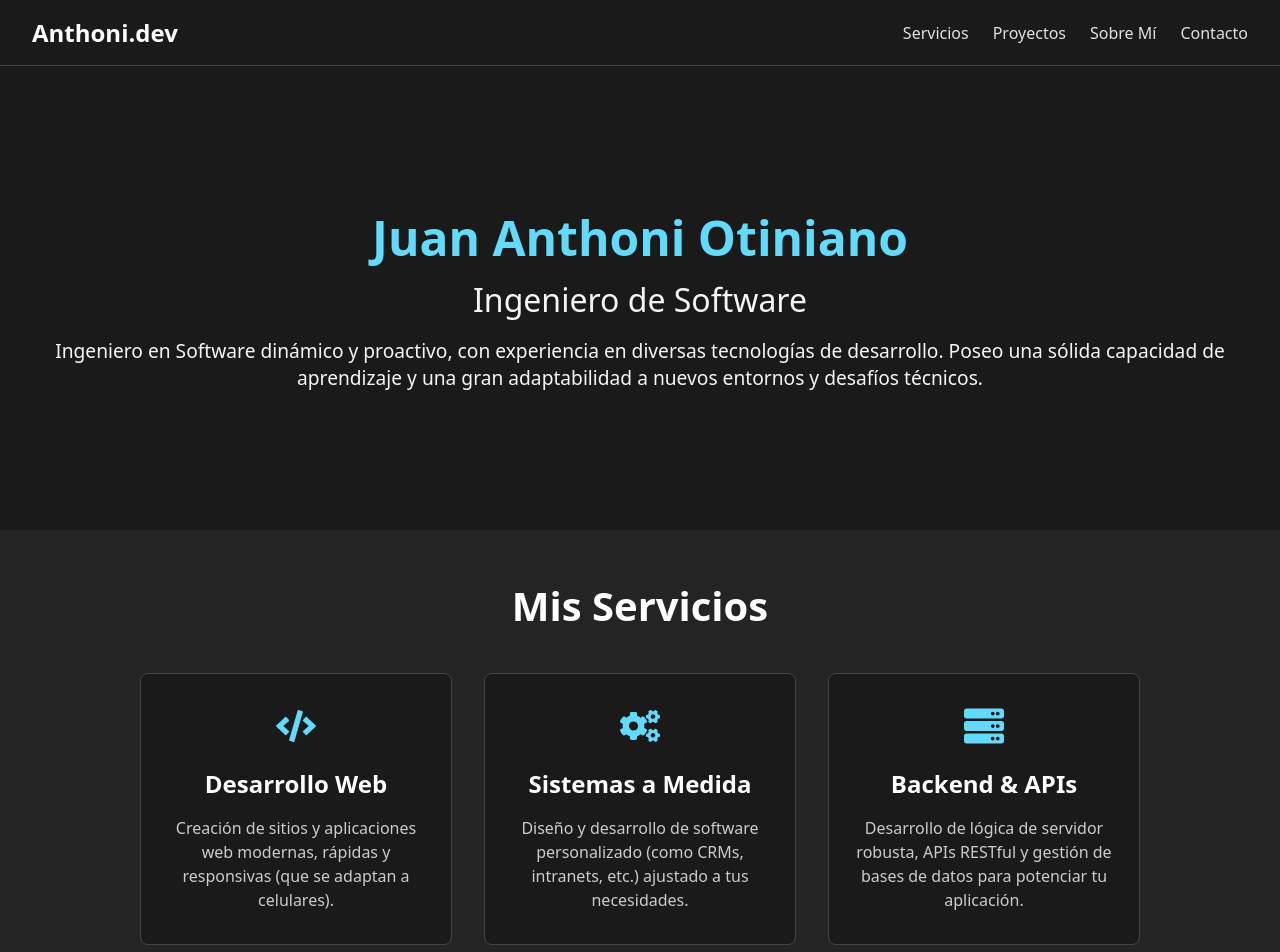
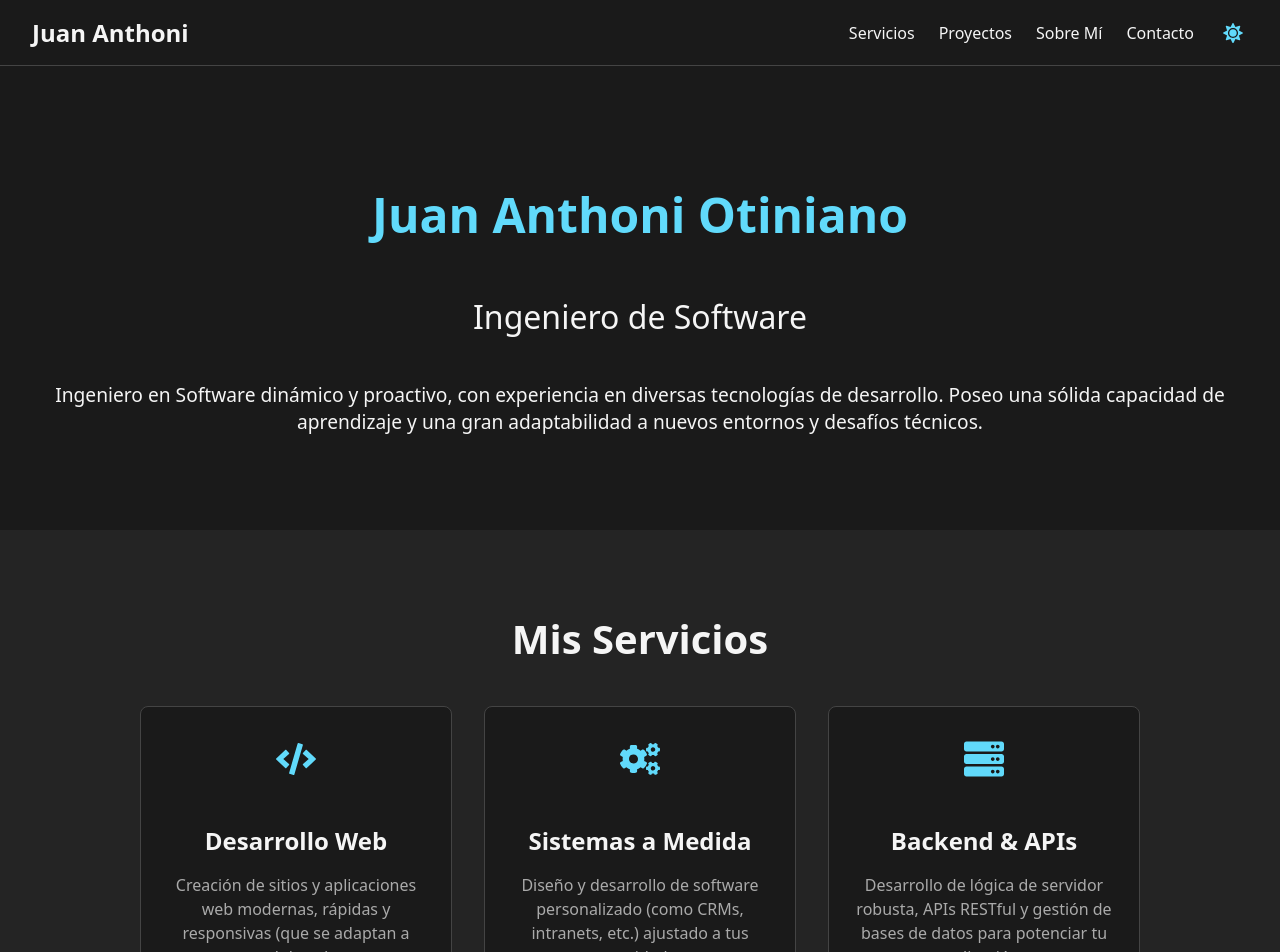
Before and after one commit to toni02022006/My_web_1.1.0, a React (Vite) app: page / in a window 1280 px wide. Shown: the top 952 px of the page. Built offline with nearby package versions, Linux system fonts and the light colour scheme.

Commit message:
tema oscuro y claro

```diff
--- a/src/components/AboutMe.module.css
+++ b/src/components/AboutMe.module.css
@@ -2,7 +2,7 @@
 
 .container {
   padding: 3rem 2rem;
-  background-color: #1a1a1a; /* Un fondo oscuro para seccionar */
+  background-color: var(--nav-bg);/* Un fondo oscuro para seccionar */
   margin-top: 2rem;
 }
 
@@ -10,7 +10,7 @@
   font-size: 2.5rem;
   text-align: center;
   margin-bottom: 2rem;
-  color: white;
+  color: var(--text-color);
 }
 
 .content {
--- a/src/components/Navbar.jsx
+++ b/src/components/Navbar.jsx
@@ -1,11 +1,26 @@
 // src/components/Navbar.jsx
-import React from 'react';
-import styles from './Navbar.module.css'; // Importamos los estilos que crearemos
+import React, { useState, useEffect } from 'react';
+import styles from './Navbar.module.css';
+// Importamos íconos de Sol y Luna
+import { FaSun, FaMoon } from 'react-icons/fa';
 
 function Navbar() {
+  // Estado para guardar el tema ('dark' o 'light')
+  const [theme, setTheme] = useState('dark');
+
+  // Al cargar la página, revisamos si ya había un tema guardado o aplicamos el oscuro
+  useEffect(() => {
+    document.documentElement.setAttribute('data-theme', theme);
+  }, [theme]);
+
+  const toggleTheme = () => {
+    setTheme((curr) => (curr === 'light' ? 'dark' : 'light'));
+  };
+
   return (
+    // Usamos un estilo en línea para el background dinámico, o actualizaremos el CSS después
     <nav className={styles.navbar}>
-      <a href="/" className={styles.title}>Anthoni.dev</a>
+      <a href="/" className={styles.title}>Juan Anthoni</a>
 
       <div className={styles.menu}>
         <ul className={styles.menuItems}>
@@ -13,6 +28,13 @@ function Navbar() {
           <li><a href="#proyectos">Proyectos</a></li>
           <li><a href="#sobre-mi">Sobre Mí</a></li>
           <li><a href="#contacto">Contacto</a></li>
+
+          {/* BOTÓN DE CAMBIO DE TEMA */}
+          <li>
+            <button onClick={toggleTheme} className={styles.themeBtn}>
+              {theme === 'dark' ? <FaSun size={20} /> : <FaMoon size={20} />}
+            </button>
+          </li>
         </ul>
       </div>
     </nav>
--- a/src/components/Navbar.module.css
+++ b/src/components/Navbar.module.css
@@ -1,34 +1,59 @@
 /* src/components/Navbar.module.css */
 .navbar {
   display: flex;
-  justify-content: space-between; /* Pone el título a la izq y links a la der */
+  justify-content: space-between;
   align-items: center;
-  padding: 1rem 2rem; /* 1rem (16px) arriba/abajo, 2rem (32px) izq/der */
-  background-color: #1a1a1a; /* Un poco más oscuro que el fondo */
-  border-bottom: 1px solid #444;
+  padding: 1rem 2rem;
+  /* USAMOS VARIABLE */
+  background-color: var(--nav-bg);
+  border-bottom: 1px solid var(--border-color);
 
-  position: sticky; /* IMPORTANTE: Fija el navbar arriba */
+  position: sticky;
   top: 0;
-  width: calc(100% - 4rem); /* 100% del ancho MENOS el padding (2rem + 2rem) */
+  width: calc(100% - 4rem);
   z-index: 1000;
+  transition: background-color 0.3s;
 }
 
 .title {
   font-size: 1.5rem;
   font-weight: bold;
-  color: white;
+  /* USAMOS VARIABLE */
+  color: var(--text-color);
 }
 
 .menuItems {
-  list-style: none; /* Quita los puntitos de la lista */
   display: flex;
-  gap: 1.5rem; /* Espacio entre cada link */
+  gap: 1.5rem;
+  align-items: center; /* Para alinear el botón */
+  padding: 0;
+  margin: 0;
 }
 
 .menuItems a {
   font-size: 1rem;
+  color: var(--text-color); /* USAMOS VARIABLE */
+  transition: color 0.3s;
 }
 
 .menuItems a:hover {
-  color: #61DAFB; /* El azul de React al pasar el mouse */
+  color: var(--accent-color);
 }
+
+/* Estilo del botón de Sol/Luna */
+.themeBtn {
+  background: none;
+  border: none;
+  cursor: pointer;
+  color: var(--accent-color);
+  display: flex;
+  align-items: center;
+  padding: 5px;
+  border-radius: 50%;
+  transition: transform 0.2s;
+}
+
+.themeBtn:hover {
+  transform: scale(1.2); /* Crece un poquito al pasar el mouse */
+  background-color: rgba(128, 128, 128, 0.1);
+}
--- a/src/components/ProjectCard.module.css
+++ b/src/components/ProjectCard.module.css
@@ -1,7 +1,7 @@
 /* src/components/ProjectCard.module.css */
 .card {
-  background-color: #1a1a1a;
-  border: 1px solid #444;
+  background-color: var(--card-bg);
+  border: 1px solid var(--border-color);
   border-radius: 8px;
   padding: 1.5rem;
   transition: all 0.3s ease;
@@ -26,7 +26,7 @@
 .title {
   font-size: 1.5rem;
   margin-bottom: 0.5rem;
-  color: #61DAFB; /* Azul de React */
+  color: var(--text-color);
 }
 
 .description {
--- a/src/components/Services.module.css
+++ b/src/components/Services.module.css
@@ -1,14 +1,14 @@
 /* src/components/Services.module.css */
 .container {
   padding: 3rem 2rem;
-  background-color: #242424; /* Color de fondo normal */
+  background-color: var(--bg-color);
 }
 
 .title {
   font-size: 2.5rem;
   text-align: center;
   margin-bottom: 2.5rem;
-  color: white;
+  color: var(--text-color);
 }
 
 .grid {
@@ -21,8 +21,8 @@
 }
 
 .serviceCard {
-  background-color: #1a1a1a;
-  border: 1px solid #444;
+  background-color: var(--card-bg);
+  border: 1px solid var(--border-color);
   border-radius: 8px;
   padding: 2rem 1.5rem;
   text-align: center;
@@ -42,11 +42,11 @@
 .serviceCard h3 {
   font-size: 1.5rem;
   margin-bottom: 1rem;
-  color: white;
+  color: var(--text-color);
 }
 
 .serviceCard p {
   font-size: 1rem;
   line-height: 1.5;
-  color: #ccc;
+  color: var(--text-secondary);
 }
--- a/src/index.css
+++ b/src/index.css
@@ -1,19 +1,41 @@
 /* src/index.css */
+:root {
+  /* --- TEMA OSCURO (Por defecto) --- */
+  --bg-color: #242424;       /* Fondo principal */
+  --text-color: #f5f5f5;     /* Texto principal */
+  --text-secondary: #aaa;    /* Texto secundario */
+  --card-bg: #1a1a1a;        /* Fondo de tarjetas */
+  --border-color: #444;      /* Bordes */
+  --accent-color: #61DAFB;   /* Azul React */
+  --nav-bg: #1a1a1a;         /* Fondo del Navbar */
+}
 
-/* Reseteo básico */
-body, h1, h2, h3, p, ul, li {
+[data-theme="light"] {
+  /* --- TEMA CLARO (Overrides) --- */
+  --bg-color: #ffffff;       /* Fondo blanco */
+  --text-color: #213547;     /* Texto oscuro */
+  --text-secondary: #666;    /* Texto secundario gris */
+  --card-bg: #f9f9f9;        /* Tarjetas gris muy claro */
+  --border-color: #ddd;      /* Bordes suaves */
+  --accent-color: #007BFF;   /* Azul más oscuro para que se lea bien */
+  --nav-bg: #ffffff;         /* Navbar blanco */
+}
+
+/* Reseteo básico usando las variables */
+body {
   margin: 0;
   padding: 0;
+  font-family: system-ui, -apple-system, sans-serif;
+  background-color: var(--bg-color); /* <--- ¡Aquí está la magia! */
+  color: var(--text-color);          /* <--- Y aquí */
+  transition: background-color 0.3s, color 0.3s; /* Animación suave al cambiar */
 }
 
-body {
-  font-family: system-ui, -apple-system, BlinkMacSystemFont, 'Segoe UI', Roboto, Oxygen, Ubuntu, Cantarell, 'Open Sans', 'Helvetica Neue', sans-serif;
-  background-color: #242424; /* Color de fondo oscuro para toda la app */
-  color: rgba(255, 255, 255, 0.87); /* Color de texto global */
-}
-
-/* Para que los enlaces no sean azules por defecto */
 a {
   text-decoration: none;
   color: inherit;
 }
+
+ul {
+  list-style: none;
+}
```
